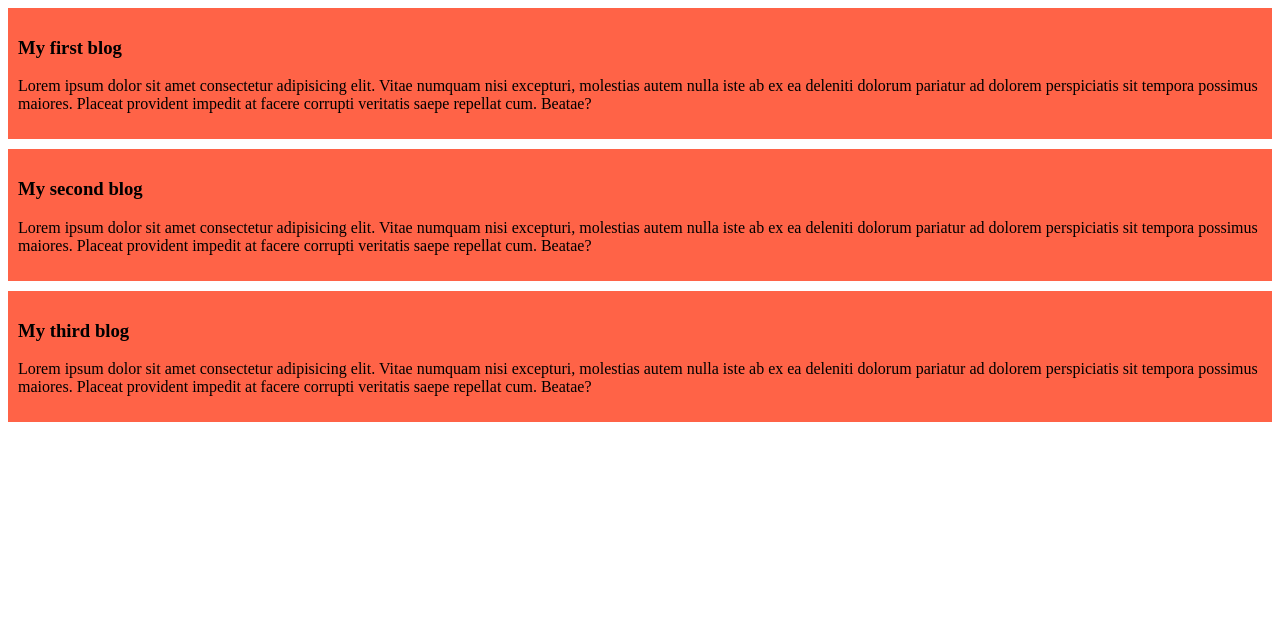
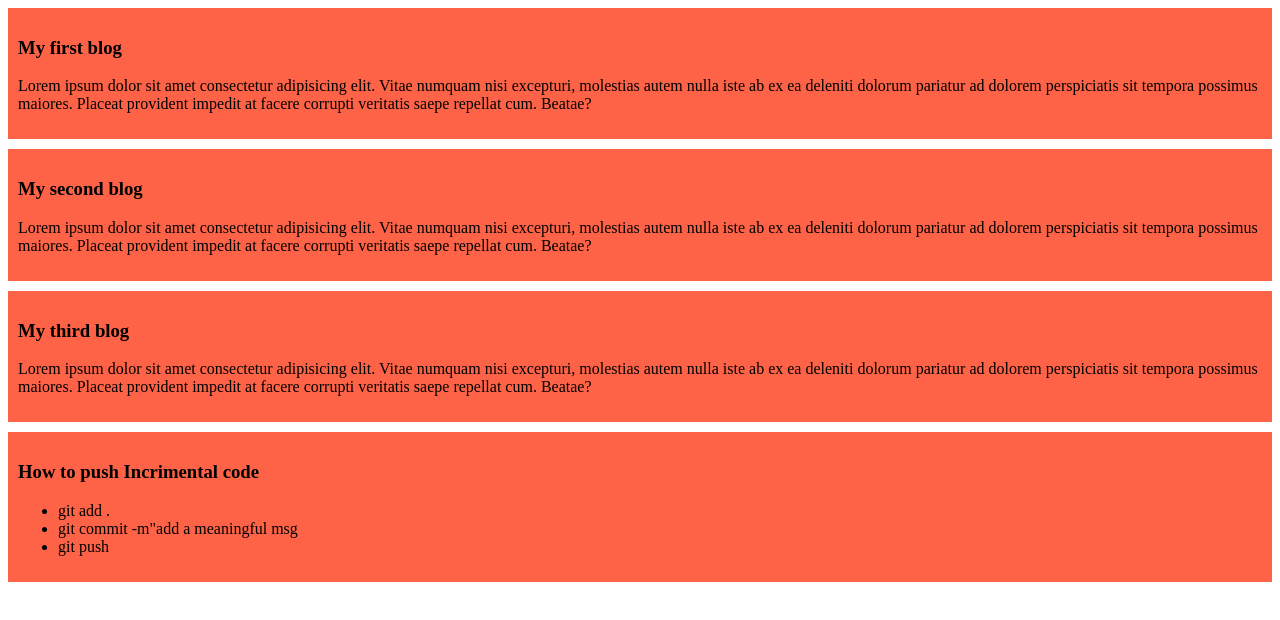
Before and after one commit to arif-05/my-simple-website, a plain HTML site: page index.html in a window 1280 px wide. Drawn offline with Linux system fonts and the light colour scheme.

Commit message:
added a list to push code

```diff
--- a/index.html
+++ b/index.html
@@ -41,6 +41,17 @@
 
     </div>
 
+    <div>
+        <h3>How to push Incrimental code</h3>
+        <ul>
+            <li>git add .</li>
+            <li> git commit -m"add a meaningful msg</li>
+            <li>git push</li>
+
+        </ul>
+
+    </div>
+
 
 </body>
 </html>
```
